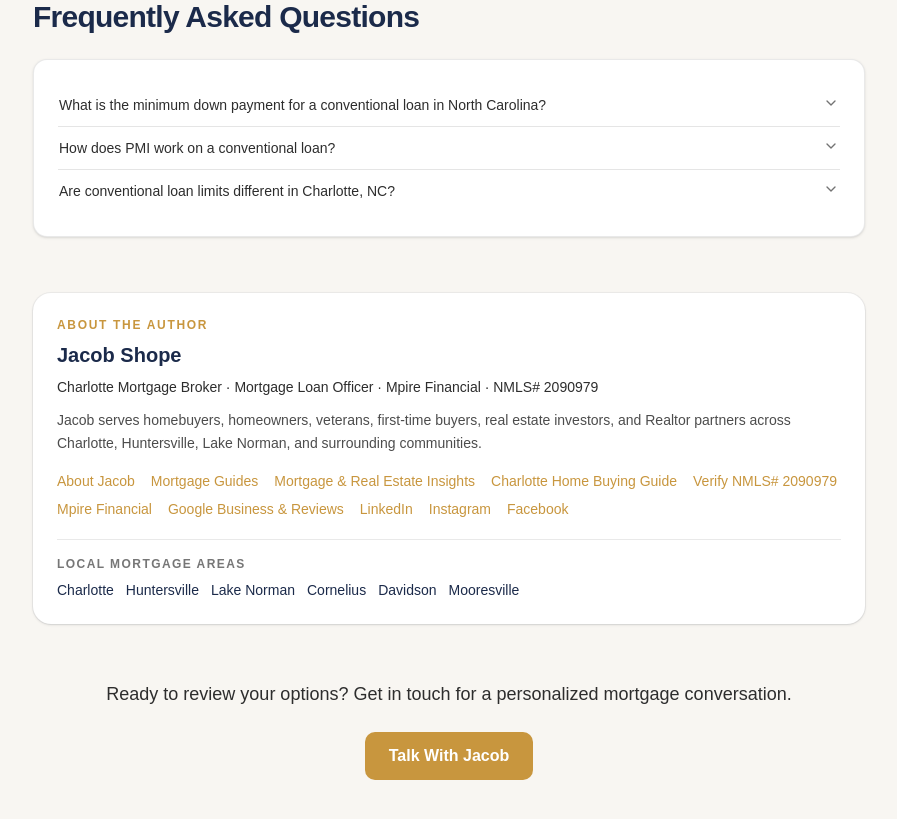
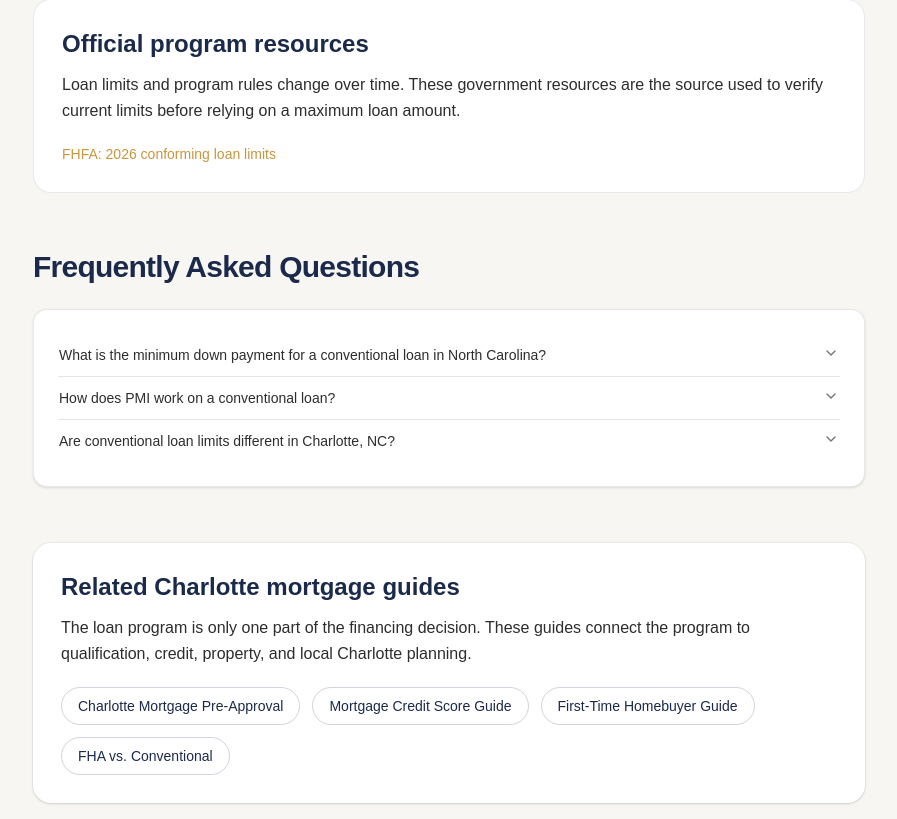
Before and after one commit to JLshope12/jacob-shope-mortgage, a Next.js app: page /loan-programs/conventional in a window 1280 px wide. Shown: the part 1521-2340 px from the top of the page, without its empty margins (191-1088 px from the left). Built offline with nearby package versions, Linux system fonts and the light colour scheme.

Commit message:
Refresh loan program guidance and internal authority links

```diff
--- a/app/loan-programs/[slug]/page.tsx
+++ b/app/loan-programs/[slug]/page.tsx
@@ -11,6 +11,69 @@ const origin = "https://jacobshopemortgage.com";
 const CONSOLIDATED_PROGRAM_ROUTES: Record<string, string> = {
   va: "/va-loans-charlotte",
   "first-time-buyer": "/first-time-homebuyer-charlotte",
+};
+
+const FHFA_2026_LIMITS = "https://www.fhfa.gov/data/conforming-loan-limit";
+const HUD_2026_FHA_LIMITS = "https://www.hud.gov/LENDERS";
+
+const CURRENT_FAQ_OVERRIDES: Record<string, Record<string, string>> = {
+  conventional: {
+    "Are conventional loan limits different in Charlotte, NC?":
+      "Conforming loan limits are set annually by the Federal Housing Finance Agency. For 2026, the national baseline limit for a one-unit property is $832,750. County-specific limits should always be confirmed with the current FHFA lookup before a purchase price or loan structure is finalized.",
+  },
+  fha: {
+    "Are FHA loan limits different in the Charlotte area?":
+      "Yes. FHA loan limits are set by county and property size. For 2026, HUD set the national one-unit FHA floor at $541,287 and the high-cost ceiling at $1,249,125. The exact county limit should be confirmed with HUD's current FHA mortgage limits before a buyer relies on a maximum loan amount.",
+  },
+  jumbo: {
+    "What is the jumbo loan limit in Charlotte, NC?":
+      "A jumbo loan generally starts above the applicable conforming loan limit. For 2026, the national baseline conforming limit for a one-unit property is $832,750. The exact county limit should be confirmed with FHFA because high-cost areas can have higher limits.",
+  },
+};
+
+const OFFICIAL_RESOURCES: Record<string, { href: string; label: string }[]> = {
+  conventional: [
+    { href: FHFA_2026_LIMITS, label: "FHFA: 2026 conforming loan limits" },
+  ],
+  fha: [
+    { href: HUD_2026_FHA_LIMITS, label: "HUD: 2026 FHA mortgage limits" },
+  ],
+  jumbo: [
+    { href: FHFA_2026_LIMITS, label: "FHFA: 2026 conforming loan limits" },
+  ],
+};
+
+const RELATED_GUIDES: Record<string, { href: string; label: string }[]> = {
+  conventional: [
+    { href: "/mortgage-preapproval-charlotte", label: "Charlotte Mortgage Pre-Approval" },
+    { href: "/mortgage-credit-score-charlotte", label: "Mortgage Credit Score Guide" },
+    { href: "/first-time-homebuyer-charlotte", label: "First-Time Homebuyer Guide" },
+    { href: "/fha-vs-conventional-charlotte", label: "FHA vs. Conventional" },
+  ],
+  fha: [
+    { href: "/first-time-homebuyer-charlotte", label: "First-Time Homebuyer Guide" },
+    { href: "/down-payment-assistance-charlotte", label: "Down Payment Assistance" },
+    { href: "/mortgage-credit-score-charlotte", label: "Mortgage Credit Score Guide" },
+    { href: "/fha-vs-conventional-charlotte", label: "FHA vs. Conventional" },
+  ],
+  usda: [
+    { href: "/mortgage-preapproval-charlotte", label: "Charlotte Mortgage Pre-Approval" },
+    { href: "/mortgage-credit-score-charlotte", label: "Mortgage Credit Score Guide" },
+    { href: "/service-areas/charlotte-metro", label: "Charlotte Metro Mortgage Options" },
+    { href: "/service-areas/north-carolina", label: "North Carolina Mortgage Options" },
+  ],
+  jumbo: [
+    { href: "/mortgage-preapproval-charlotte", label: "Charlotte Mortgage Pre-Approval" },
+    { href: "/mortgage-dti-charlotte", label: "Debt-to-Income Guide" },
+    { href: "/mortgage-income-employment-charlotte", label: "Income & Employment Guide" },
+    { href: "/mortgage-appraisal-charlotte", label: "Mortgage Appraisal Guide" },
+  ],
+  refinance: [
+    { href: "/refinance-charlotte", label: "Charlotte Refinance Guide" },
+    { href: "/cash-out-refinance-charlotte", label: "Cash-Out Refinance" },
+    { href: "/home-equity-heloc-charlotte", label: "Home Equity & HELOC" },
+    { href: "/mortgage-credit-score-charlotte", label: "Mortgage Credit Score Guide" },
+  ],
 };
 
 export async function generateStaticParams() {
@@ -45,6 +108,17 @@ export default async function LoanProgramPage({ params }: Props) {
   const program = getProgramBySlug(slug);
   if (!program) notFound();
 
+  const faq = program.faq.map((item) => ({
+    ...item,
+    answer: CURRENT_FAQ_OVERRIDES[program.slug]?.[item.question] ?? item.answer,
+  }));
+  const officialResources = OFFICIAL_RESOURCES[program.slug] ?? [];
+  const relatedGuides = RELATED_GUIDES[program.slug] ?? [
+    { href: "/mortgage-preapproval-charlotte", label: "Charlotte Mortgage Pre-Approval" },
+    { href: "/mortgage-guides", label: "Mortgage Guides" },
+    { href: "/service-areas/charlotte", label: "Charlotte Mortgage Options" },
+  ];
+
   const pageUrl = `${origin}/loan-programs/${program.slug}`;
   const schema = {
     "@context": "https://schema.org",
@@ -61,6 +135,7 @@ export default async function LoanProgramPage({ params }: Props) {
           { "@type": "Thing", name: program.name },
           { "@type": "Place", name: "Charlotte, North Carolina" },
         ],
+        citation: officialResources.map((resource) => resource.href),
       },
       {
         "@type": "BreadcrumbList",
@@ -74,7 +149,7 @@ export default async function LoanProgramPage({ params }: Props) {
       {
         "@type": "FAQPage",
         "@id": `${pageUrl}#faq`,
-        mainEntity: program.faq.map((item) => ({
+        mainEntity: faq.map((item) => ({
           "@type": "Question",
           name: item.question,
           acceptedAnswer: { "@type": "Answer", text: item.answer },
@@ -149,10 +224,40 @@ export default async function LoanProgramPage({ params }: Props) {
           </ol>
         </section>
 
+        {officialResources.length > 0 && (
+          <section className="mt-14 rounded-2xl border border-navy/10 bg-white p-6 md:p-7">
+            <h2 className="text-2xl font-bold text-navy">Official program resources</h2>
+            <p className="mt-3 leading-relaxed text-charcoal">
+              Loan limits and program rules change over time. These government resources are the source used to verify current limits before relying on a maximum loan amount.
+            </p>
+            <div className="mt-5 flex flex-wrap gap-4 text-sm font-medium">
+              {officialResources.map((resource) => (
+                <a key={resource.href} href={resource.href} target="_blank" rel="noopener noreferrer" className="text-gold hover:underline">
+                  {resource.label}
+                </a>
+              ))}
+            </div>
+          </section>
+        )}
+
         <section className="mt-14">
           <h2 className="text-2xl font-bold tracking-tight text-navy md:text-3xl">Frequently Asked Questions</h2>
           <div className="mt-6 rounded-xl border border-charcoal/10 bg-white p-4 shadow-sm md:p-6">
-            <ProgramFAQ faq={program.faq} />
+            <ProgramFAQ faq={faq} />
+          </div>
+        </section>
+
+        <section className="mt-14 rounded-2xl bg-white p-6 shadow-sm ring-1 ring-navy/5 md:p-7">
+          <h2 className="text-2xl font-bold text-navy">Related Charlotte mortgage guides</h2>
+          <p className="mt-3 leading-relaxed text-charcoal">
+            The loan program is only one part of the financing decision. These guides connect the program to qualification, credit, property, and local Charlotte planning.
+          </p>
+          <div className="mt-5 flex flex-wrap gap-3 text-sm font-medium">
+            {relatedGuides.map((guide) => (
+              <Link key={guide.href} href={guide.href} className="rounded-full border border-navy/20 px-4 py-2 text-navy hover:border-gold hover:text-gold">
+                {guide.label}
+              </Link>
+            ))}
           </div>
         </section>
 
```
